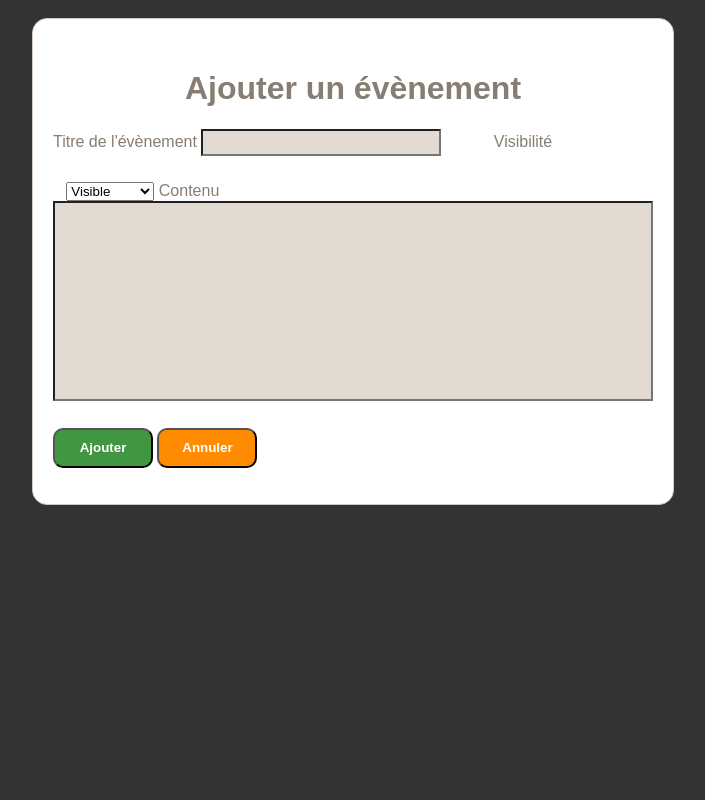
After one commit to VTanchereau/projetAssoMusique, a PHP site: page /view/eventAdd.html in a window 1280 px wide. The commit adds this page. Shown: the whole page, without its empty margins (287-992 px from the left). Run offline with PHP 8.4, Linux system fonts and the light colour scheme.

Commit message:
en cours pour ajouter évènement

```diff
--- a/bagad/assets/css/form_article_event.css
+++ b/bagad/assets/css/form_article_event.css
@@ -1,3 +1,4 @@
+
 body {
 	background: #333;
 	padding: 10px;
@@ -57,3 +58,5 @@ input:last-of-type {
 	color: white;
 	font-weight: bold;
 }
+Contact GitHub API Training Shop Blog About
+© 2017 GitHub, Inc. Terms Privacy Security Status Help
--- /dev/null
+++ b/bagad/view/eventAdd.html
@@ -0,0 +1,28 @@
+<!Doctype>
+<html lang="fr">
+
+	<head>
+		<link rel="stylesheet" href="../assets/css/form_article_event.css">
+		  <link rel="stylesheet" href="https://maxcdn.bootstrapcdn.com/font-awesome/4.7.0/css/font-awesome.min.css">
+	</head>
+	<body>
+		<main class="main_form main_form_size">
+
+			<h1>Ajouter un évènement</h1>
+			<form class="form_perso" method="post" action="">
+				<label for="eventName">Titre de l'évènement</label>
+				<input type="text" name="eventName" id="articleName" required/>
+				<label for="articleVisibility" id="label_articleVisibility">Visibilité</label>
+				<select name="articleVisibility" id="articleVisibility">
+				   <option value="vibible">Visible</option>
+				   <option value="novisible">Non visible</option>
+				</select>
+				<label for="articleContent">Contenu</label>
+				<input type="text" name="articleContent" id="articleContent" required/>
+				<button id="btn-add"value="">Ajouter</button>
+				<button id="btn-cancel"value="">Annuler</button>
+			</form>
+		</main>
+	</body>
+
+</html>
```
